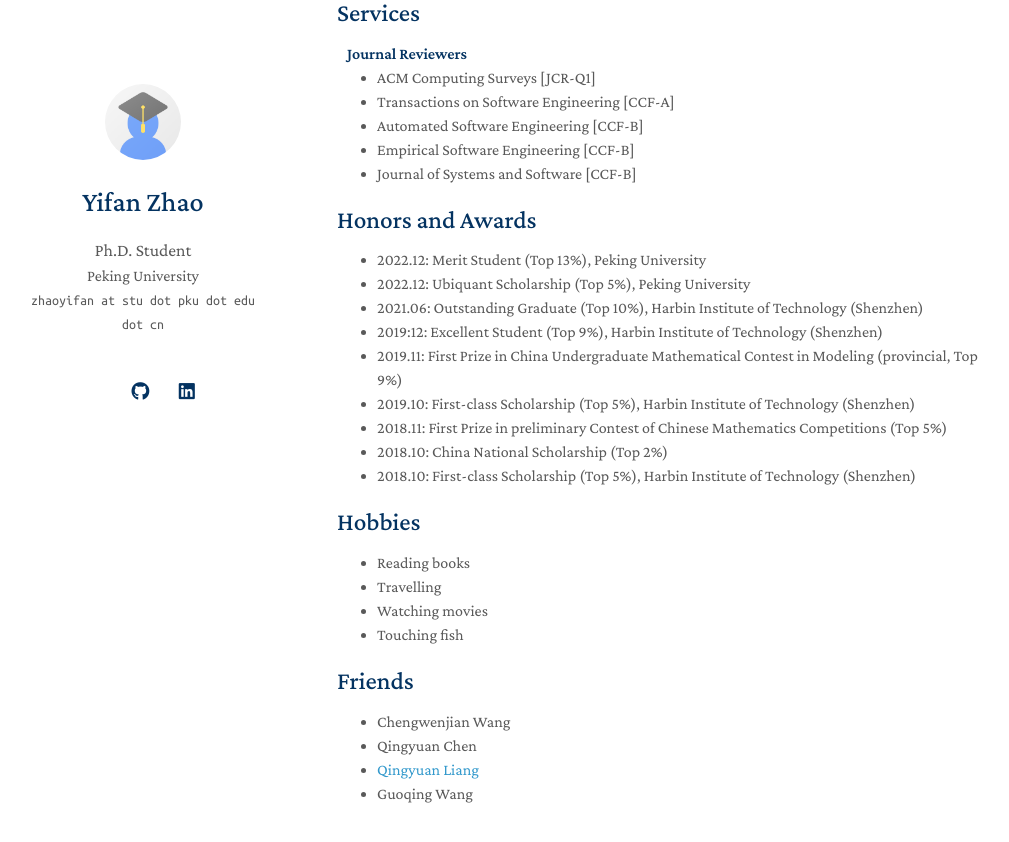
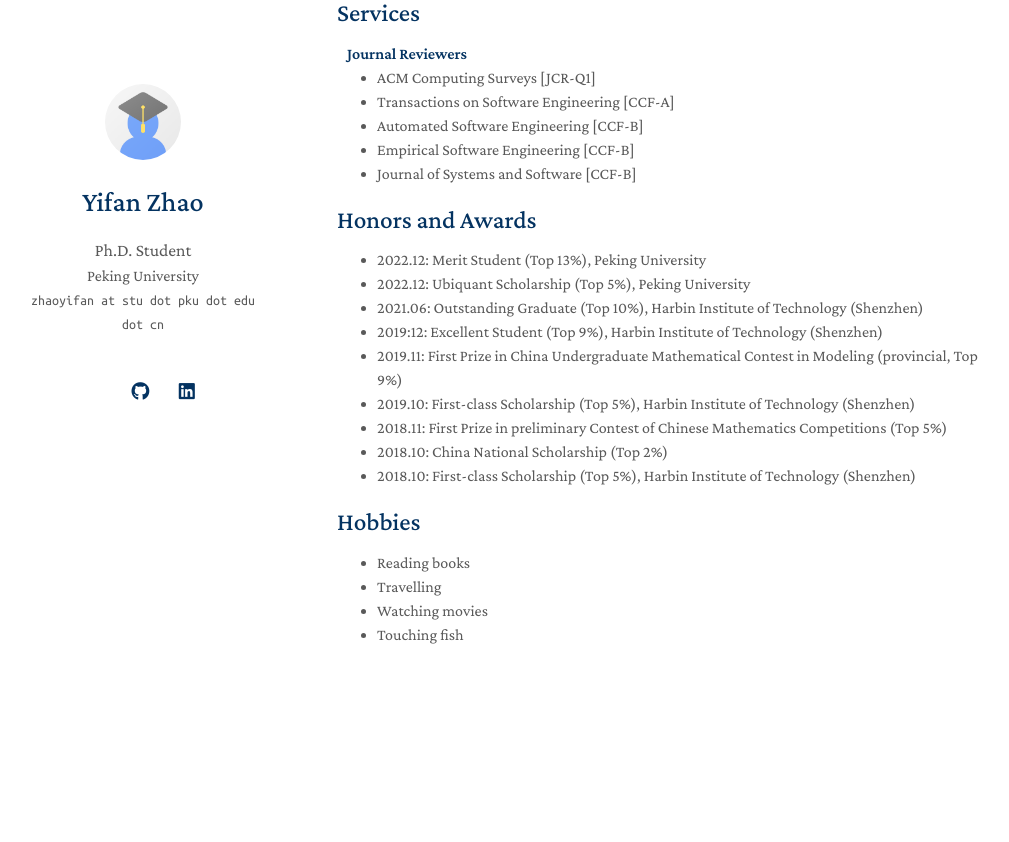
Before and after one commit to yifan-CodeDir/yifan-CodeDir.github.io, a Jekyll site: the page built from index.md, in a window 1280 px wide and 900 px high, scrolled down 2486 px. Shown: the top 842 px of the window, without its empty margins (133-1142 px from the left). Built offline with Jekyll 4.4.1, drawn with Linux system fonts in a browser that asks for light colours; a style sheet for code colours, icons or effects is not loaded; our own code applies the rules of GitHub Pages for plain Markdown files; after the commit the page ends 3227 px from its top, so only the background shows below that.

Commit message:
Update index.md

```diff
--- a/index.md
+++ b/index.md
@@ -44,9 +44,3 @@ I am a fifth year Ph.D. student at Peking University (scheduled to graduate in 2
 - Travelling
 - Watching movies
 - Touching fish
-
-## Friends
-- Chengwenjian Wang
-- Qingyuan Chen
-- [Qingyuan Liang](https://liangqingyuan.github.io/)
-- Guoqing Wang
```
